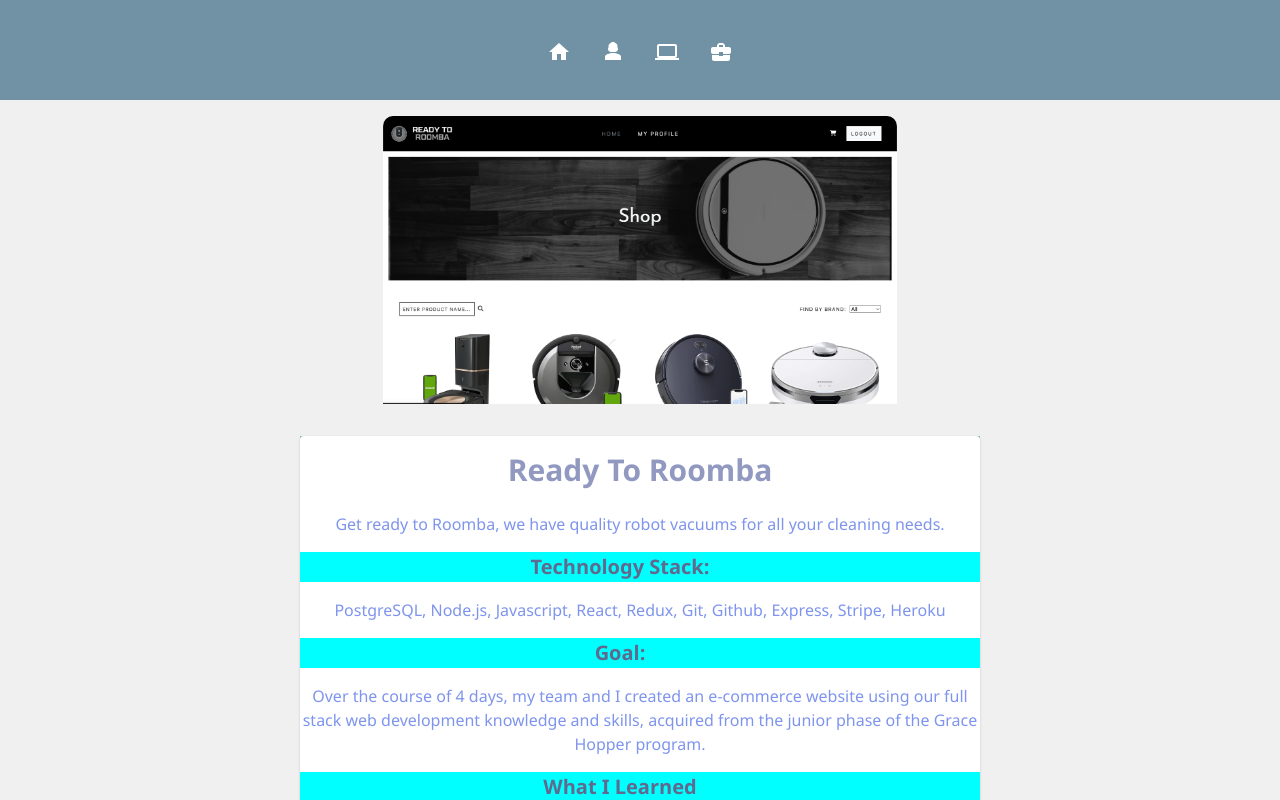
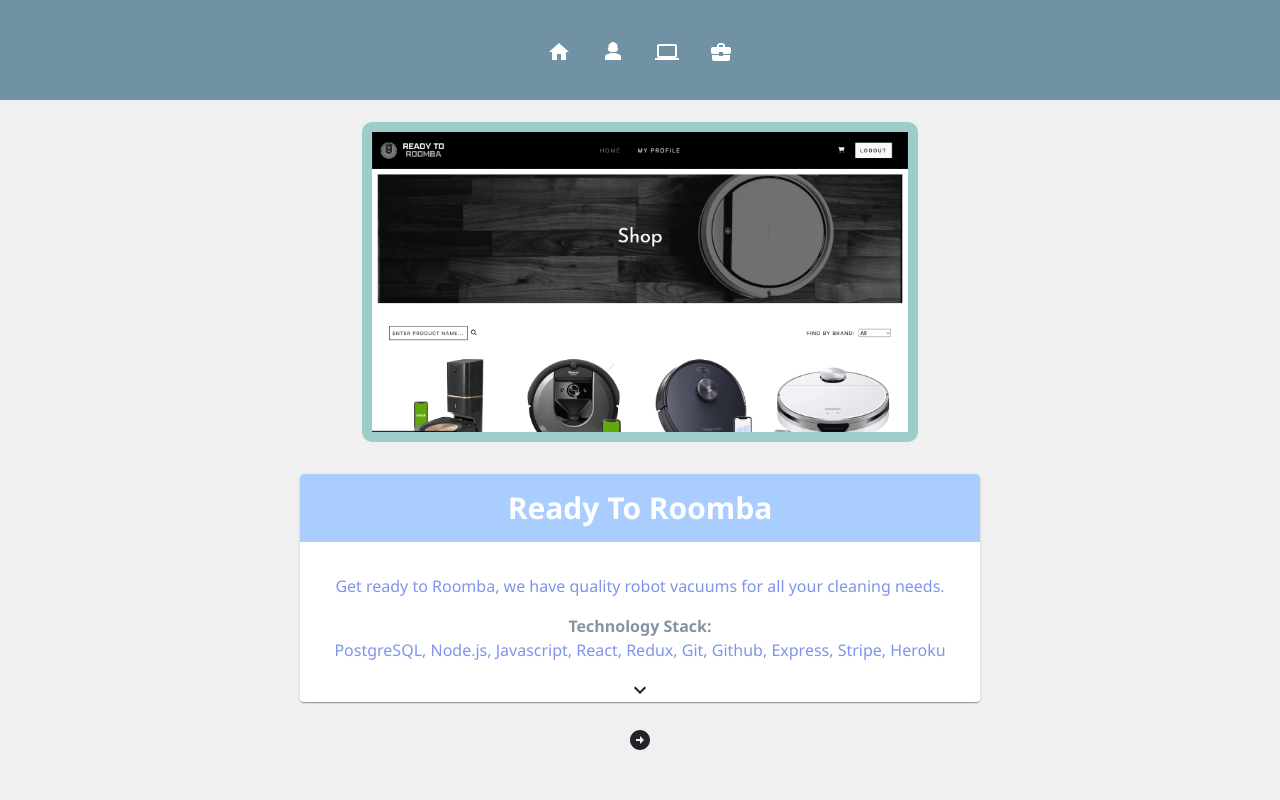
Before and after one commit to selgoobler/personal-portfolio, a React (Create React App) app: page /project/1 in a window 1280 px wide. Shown: the top 800 px of the page. Built offline with nearby package versions, Linux system fonts and the light colour scheme.

Commit message:
li style changed && project dosplay revamped

```diff
--- a/src/pages/Experience.js
+++ b/src/pages/Experience.js
@@ -7,6 +7,8 @@
 import SchoolIcon from '@material-ui/icons/School';
 import WorkIcon from '@material-ui/icons/Work';
 import gh from '../assets/gh-cert.png';
+
+import '../styles/Experience.css'
 
 function Experience() {
   return (
--- a/src/pages/ProjectDisplay.js
+++ b/src/pages/ProjectDisplay.js
@@ -1,4 +1,4 @@
-import React from 'react';
+import React, { useState } from 'react';
 import { useParams } from 'react-router-dom';
 import { motion } from 'framer-motion';
 import { ProjectList } from '../helpers/ProjectList';
@@ -8,31 +8,62 @@
 
 import ArrowCircleRightIcon from '@mui/icons-material/ArrowCircleRight';
 import Card from '@mui/material/Card';
+import ExpandMoreIcon from '@mui/icons-material/ExpandMore';
+
+function Goals() {
+  const { id } = useParams();
+  const project = ProjectList[id];
+  return (
+    <>
+      <div className="projectCardTitle">Goals:</div>
+      <div className="projectCardText">{project.goal}</div>
+      <div className="projectCardTitle">What I Learned</div>
+      <div className="projectCardText">{project.learned}</div>
+    </>
+  );
+}
 
 function ProjectDisplay() {
   const { id } = useParams();
   const project = ProjectList[id];
+  const [showGoals, setShowGoals] = useState(false);
+
+
 
   return (
-    <div className="project">
+    <motion.div
+
+      initial={{ width: 0 }}
+      animate={{ width: '100%' }}
+      exit={{ x: window.innerWidth, transition: { duration: 0.1 } }}
+      className="project"
+    >
       <div className="projectGrid">
         <img src={project.image} />
         <div className="projectContent">
           <Card>
             <h1> {project.name}</h1>
+            <br></br>
+            <div className="projectCardText">{project.description}</div>
             <div className="projectCardText">
-              {project.description} <br></br>
-            </div>{' '}
-            <div className="projectCardTitle">Technology Stack:</div>
-            <div className="projectCardText">{project.skills}</div>
+              <strong style = {{color: '#8493A5'}}>Technology Stack:</strong>
+              <br></br>
+              {project.skills}
+            </div>
+            <div className="projectGrid">
+              <ExpandMoreIcon onClick={() => setShowGoals(!showGoals)} />
+
+              {showGoals && <Goals>show/hide typography</Goals>}
+            </div>
+
+            {/*
             <div className="projectCardTitle">Goal:</div>
             <div className="projectCardText">{project.goal}</div>
             <div className="projectCardTitle">What I Learned</div>
-            <div className="projectCardText">{project.learned}</div>
-
-
+            <div className="projectCardText">{project.learned}</div> */}
           </Card>
         </div>
+        <br></br>
         <>
           {project.link ? (
             <span>
@@ -44,7 +75,7 @@
           ) : null}
         </>
       </div>
-    </div>
+    </motion.div>
   );
 }
 
--- /dev/null
+++ b/src/styles/Experience.css
@@ -0,0 +1,6 @@
+.experience {
+  font-family: 'Segoe UI', Tahoma, Geneva, Verdana, sans-serif;
+}
+.experience li {
+  list-style-type: circle;
+}
--- a/src/styles/ProjectDisplay.css
+++ b/src/styles/ProjectDisplay.css
@@ -8,47 +8,53 @@
   justify-content: center;
   align-items: center;
   flex-direction: column;
+
 }
 .project img {
-  margin-top: 1rem;
+  margin-top: 1.4rem;
   max-height: 320px;
   border-radius: 10px;
-  padding-bottom: 2rem;
+  margin-bottom: 2rem;
+  border: 10px solid rgb(156, 205, 200);
+}
+.project img:hover {
+  transform: scale(1.1);
 }
 .project h1 {
-  color: #9199c0;
+  color: #ffffff;
   font-size: 30px;
   font-weight: 700;
   text-align: center;
   padding-top: 1rem;
+  padding-bottom: 1rem;
+  background-color: rgb(170, 205, 255);
+
 }
 .projectContent {
   background-color: rgb(142, 189, 173);
   height: 100%;
   width: 680px;
   color: #e2e3e7;
+    border-radius: 30px;
 }
 .projectCardText {
   font-size: 16px;
   color: #7e94ed;
   text-align: center;
-  /* padding-left: 2rem; */
-  /* padding-right: 2em; */
-  padding-top: 1rem;
+  padding-left: 2rem;
+  padding-right: 2em;
   padding-bottom: 1rem;
 }
 .projectCardTitle {
-  font-size: 20px;
-  color: #60698e;
   font-weight: bold;
-  padding-right: 2em;
   text-align: center;
-  background-color: aqua;
+  opacity: 0.6;
+  margin-bottom: 1rem;
+
 }
 
 @media only screen and (max-width: 2000px) {
   .project {
-    /* width: 250px; */
     height: 100%;
     display: flex;
     justify-content: center;
@@ -61,15 +67,16 @@
     display: grid;
     grid-template-columns: 1fr;
     place-items: center;
+    width: auto;
   }
   .projectGrid {
     display: flex;
     justify-content: center;
     align-items: center;
-    /* width: 60%; */
+    width: auto;
     height: 100%;
     padding-top: 0rem;
-    padding-left: 2;
+    padding-left: 2rem;
     padding-right: 2rem;
   }
   .projectContent {
```
